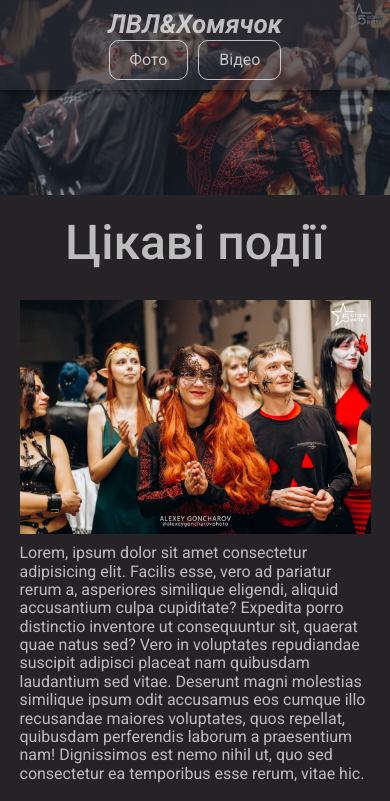
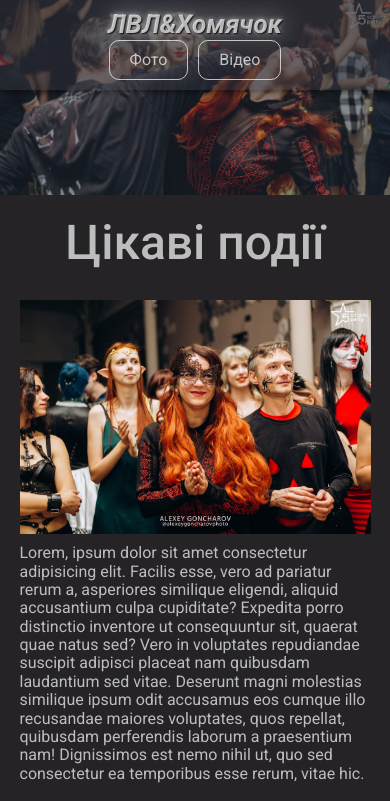
Before and after one commit to VasiliyLVL/MyGallery, a plain HTML site: page index.html in a window 390 px wide. Shown: the top 801 px of the page. Drawn offline with nearby package versions, Linux system fonts and the light colour scheme.

Commit message:
Тень на логотип

```diff
--- a/sass/lyout/_header.scss
+++ b/sass/lyout/_header.scss
@@ -33,6 +33,9 @@
   &:hover {
     text-shadow: 1px 1px 2px #000000, 0 0 1em #bbbcbe, 0 0 0.2em #bbbcbe;
   }
+  @media screen and (max-width: 767px) {
+    text-shadow: 1px 1px 2px #000000, 0 0 1em #bbbcbe, 0 0 0.2em #bbbcbe;
+  }
 }
 
 .nav {
```
Also changed, not shown: css/main.css, css/main.min.css, 2 other files.
